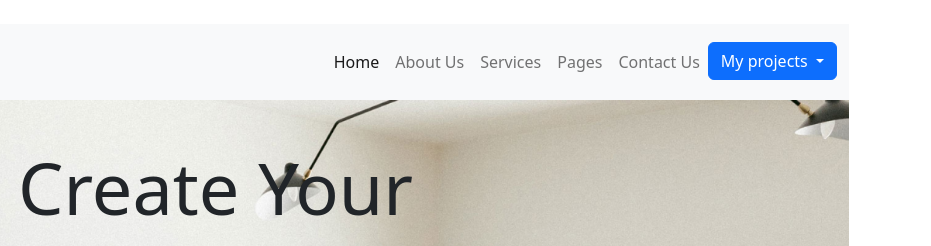
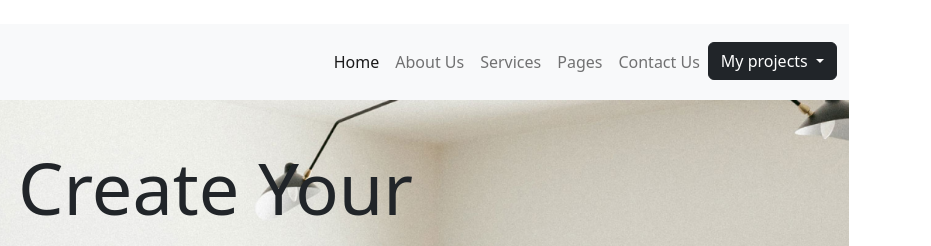
Before and after one commit to IT-Center-ZANGIOTA/Portfolio-Ismoiljonov_Ibrohim, a website: page Interno/Index.html in a window 1280 px wide. Shown: the top 246 px of the page, 349-1280 px from the left. Drawn offline with nearby package versions, Linux system fonts and the light colour scheme.

Commit message:
Update Index.html

```diff
--- a/Interno/Index.html
+++ b/Interno/Index.html
@@ -38,7 +38,7 @@
                             <a href="#scrollspyHeading5" class="nav-link">Contact Us</a>
                         </li>
                        <div class="dropdown">
-                            <a class="btn btn-primary dropdown-toggle" href="#" role="button" id="dropdownMenuLink" data-bs-toggle="dropdown" aria-expanded="true">
+                            <a class="btn btn-dark dropdown-toggle" href="#" role="button" id="dropdownMenuLink" data-bs-toggle="dropdown" aria-expanded="true">
                               My projects
                             </a>
 
```
